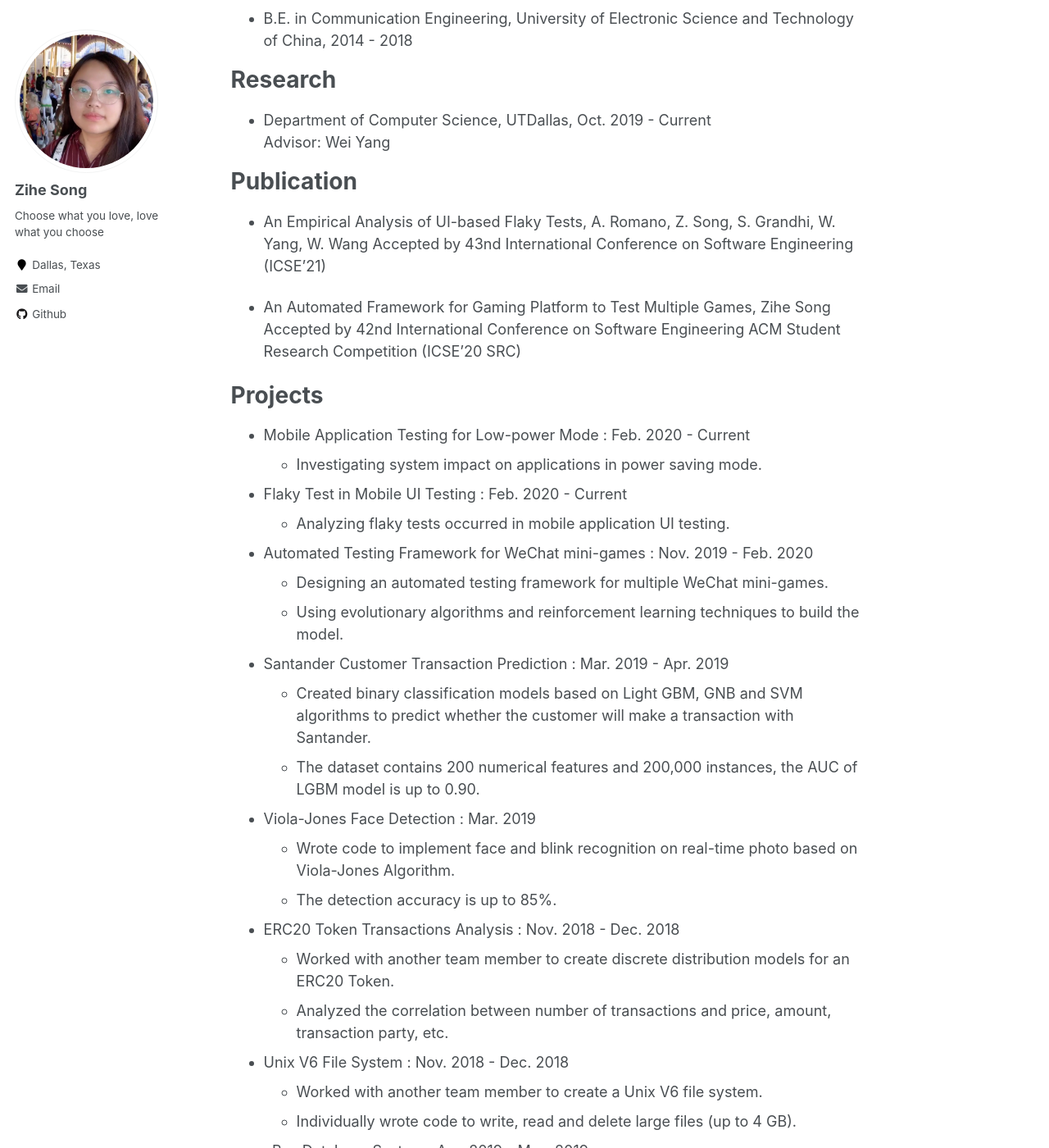
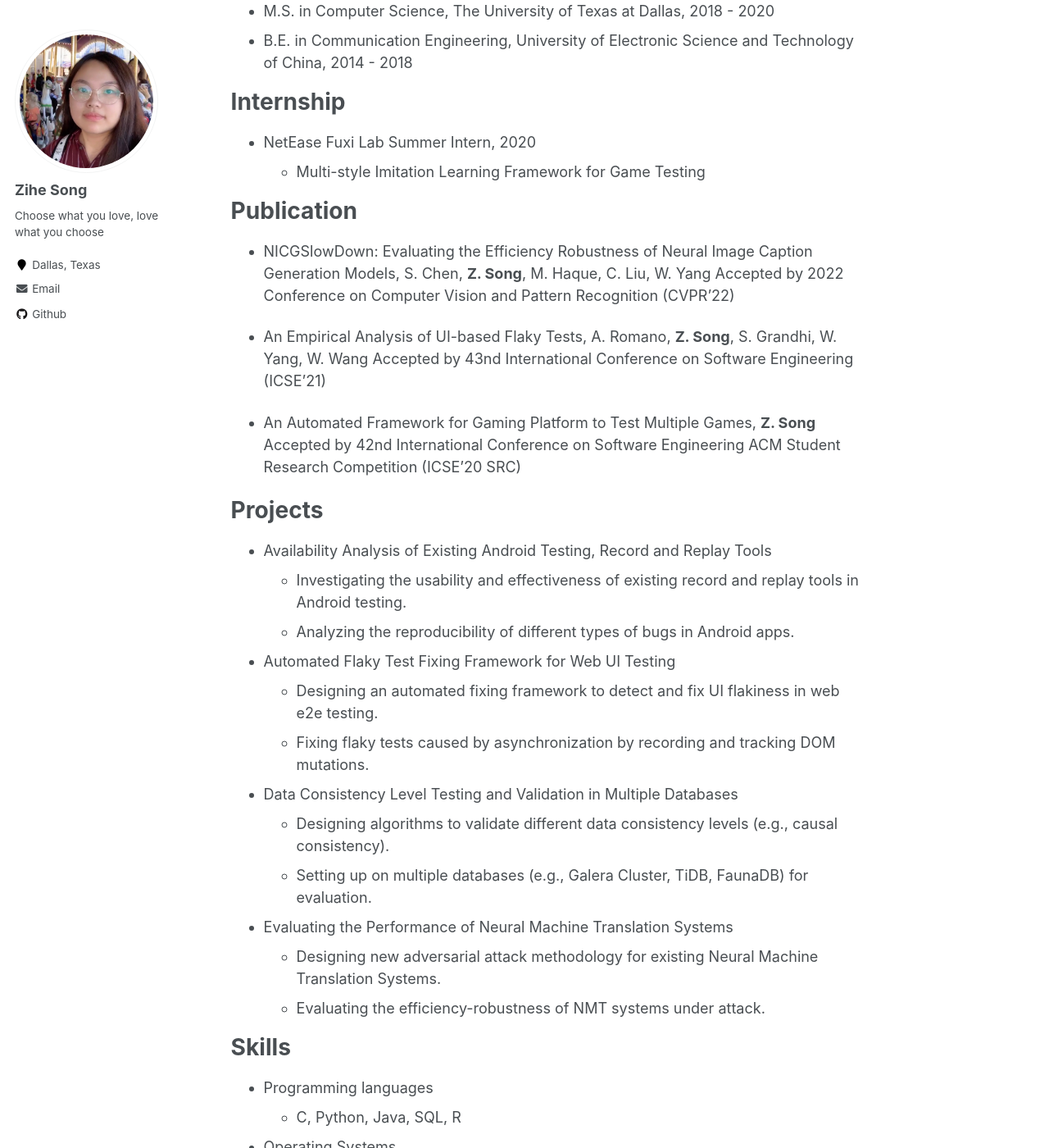
Before and after one commit to zihesong/zihesong.github.io, a Jekyll site: the page built from _pages/about.md, in a window 1280 px wide and 1400 px high, scrolled down 379 px. Shown: the whole window at 82% size. Built offline with Jekyll 4.4.1, drawn with Linux system fonts in a browser that asks for light colours; some of the changed text lies outside the part shown.

Commit message:
Update about.md

```diff
--- a/_pages/about.md
+++ b/_pages/about.md
@@ -9,67 +9,50 @@ redirect_from:
 ---
 
   Hi, This is Zihe Song. <br>
-  I'm currently pursuing a Ph.D. degree in Computer Science at UTDallas, and working with Prof. Wei Yang. My interested research areas are mobile testing and machine learning.
+  I'm currently pursuing a Ph.D. degree in Computer Science at UTDallas, and working with Prof. Wei Yang. My interested research areas are software testing and reinforcement learning.
 
 
 Education
 ======
 * Ph.D. in computer Science, The University of Texas at Dallas, 2020 - Current
-* M.S. in Computer Science, The University of Texas at Dallas, 2018 - Current
+* M.S. in Computer Science, The University of Texas at Dallas, 2018 - 2020
 * B.E. in Communication Engineering, University of Electronic Science and Technology of China, 2014 - 2018
 
 
-Research
+Internship
 ======
-* Department of Computer Science, UTDallas, Oct. 2019 - Current <br>
-Advisor: Wei Yang
+* NetEase Fuxi Lab Summer Intern, 2020
+  * Multi-style Imitation Learning Framework for Game Testing
 
 
 Publication
 ======
-* An Empirical Analysis of UI-based Flaky Tests, A. Romano, Z. Song, S. Grandhi, W. Yang, W. Wang
+* NICGSlowDown: Evaluating the Efficiency Robustness of Neural Image Caption Generation Models, S. Chen, __Z. Song__, M. Haque, C. Liu, W. Yang
+Accepted by 2022 Conference on Computer Vision and Pattern Recognition (CVPR’22)
+
+* An Empirical Analysis of UI-based Flaky Tests, A. Romano, __Z. Song__, S. Grandhi, W. Yang, W. Wang
 Accepted by 43nd International Conference on Software Engineering (ICSE'21)
 
-* An Automated Framework for Gaming Platform to Test Multiple Games, Zihe Song
+* An Automated Framework for Gaming Platform to Test Multiple Games, __Z. Song__
 Accepted by 42nd International Conference on Software Engineering ACM Student Research Competition (ICSE'20 SRC)
 
 
 Projects
 ======
 
-* Mobile Application Testing for Low-power Mode : Feb. 2020 - Current <br>
-  * Investigating system impact on applications in power saving mode.
+* Availability Analysis of Existing Android Testing, Record and Replay Tools
+  * Investigating the usability and effectiveness of existing record and replay tools in Android testing.
+  * Analyzing the reproducibility of different types of bugs in Android apps.
+* Automated Flaky Test Fixing Framework for Web UI Testing
+  * Designing an automated fixing framework to detect and fix UI flakiness in web e2e testing.
+  * Fixing flaky tests caused by asynchronization by recording and tracking DOM mutations.
+* Data Consistency Level Testing and Validation in Multiple Databases
+  * Designing algorithms to validate different data consistency levels (e.g., causal consistency).
+  * Setting up on multiple databases (e.g., Galera Cluster, TiDB, FaunaDB) for evaluation.
+* Evaluating the Performance of Neural Machine Translation Systems
+  * Designing new adversarial attack methodology for existing Neural Machine Translation Systems.
+  * Evaluating the efficiency-robustness of NMT systems under attack.
 
-* Flaky Test in Mobile UI Testing :  Feb. 2020 - Current <br>
-  * Analyzing flaky tests occurred in mobile application UI testing.
-
-* Automated Testing Framework for WeChat mini-games : Nov. 2019 - Feb. 2020 <br>
-  * Designing an automated testing framework for multiple WeChat mini-games.
-  * Using evolutionary algorithms and reinforcement learning techniques to build the model.
-
-* Santander Customer Transaction Prediction : Mar. 2019 - Apr. 2019 <br>
-  * Created binary classification models based on Light GBM, GNB and SVM algorithms to predict whether the customer will make a transaction with Santander.
-  * The dataset contains 200 numerical features and 200,000 instances, the AUC of LGBM
-model is up to 0.90.
-
-
-* Viola-Jones Face Detection : Mar. 2019
-  * Wrote code to implement face and blink recognition on real-time photo based on Viola-Jones Algorithm.
-  * The detection accuracy is up to 85%.
-
-
-* ERC20 Token Transactions Analysis : Nov. 2018 - Dec. 2018 <br>
-  * Worked with another team member to create discrete distribution models for an ERC20 Token.
-  * Analyzed the correlation between number of transactions and price, amount, transaction party, etc.
-
-
-* Unix V6 File System : Nov. 2018 - Dec. 2018<br>
-  * Worked with another team member to create a Unix V6 file system.
-  * Individually wrote code to write, read and delete large files (up to 4 GB).
-
-
-* eBay Database System : Apr. 2019 - May. 2019<br>
-  * Designed a database system for eBay in 3rd normal form, include procedures and triggers.
 
 
 Skills
```
